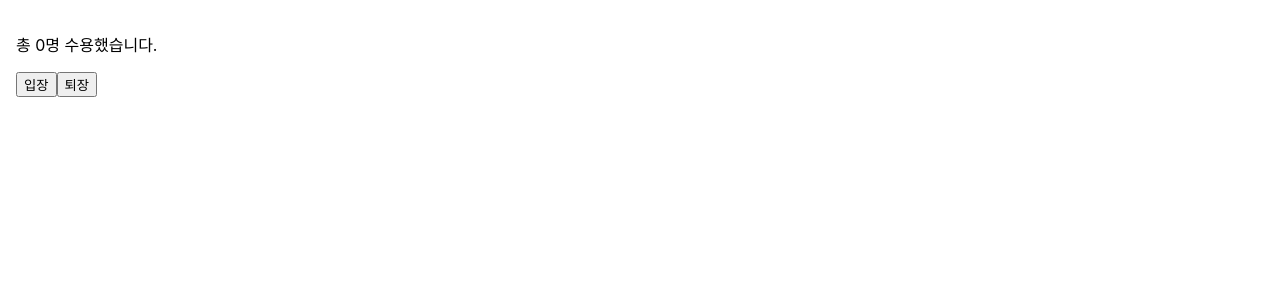
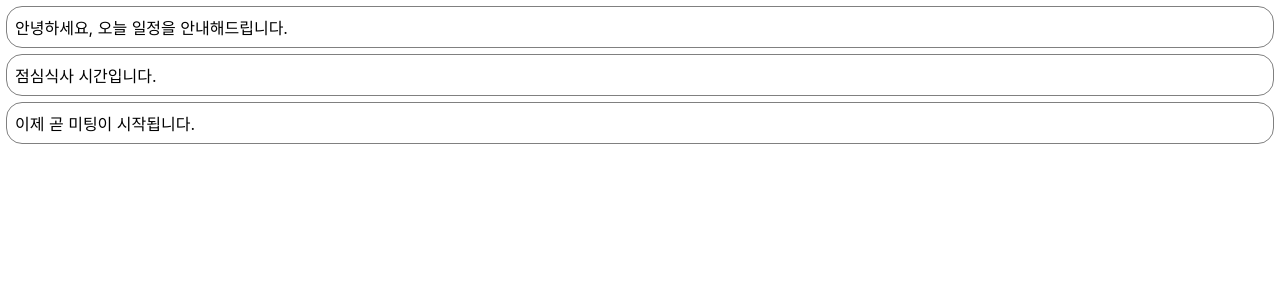
Before and after one commit to JinHeeDo-prog/23-react1, a React (Create React App) app: page / in a window 1280 px wide. Shown: the top 300 px of the page. Built offline with nearby package versions, Linux system fonts and the light colour scheme.

Commit message:
First Commit

```diff
--- a/src/chapter_07/useCounter.jsx
+++ b/src/chapter_07/useCounter.jsx
@@ -1,4 +1,4 @@
-import React, { useState } from "react";
+import  { useState } from "react";
 
 function useCounter(initialValue) {
   const [count, setCount] = useState(initialValue);
--- a/src/index.js
+++ b/src/index.js
@@ -6,6 +6,7 @@ import reportWebVitals from './reportWebVitals';
 //import Library from './chapter_03/Library';
 //import Clock from './chapter_04/Clock'
 //import Comment from './chapter_05/CommentList'
+
 //import CommentList from './chapter_05/CommentList';
 import NotificationList from './chapter_06/NotificationList';
 import Accomodate from './chapter_07/Accomodate';
@@ -14,7 +15,7 @@ import Accomodate from './chapter_07/Accomodate';
 const root = ReactDOM.createRoot(document.getElementById('root'));
 root.render(
   <React.StrictMode>
-    <Accomodate/>
+    <NotificationList/>
   </React.StrictMode>
 );
 
```
Also changed, not shown: src/chapter_06/Notification.jsx (line endings or trailing spaces), 1 other file (tests, documents, lock files or other folders).
